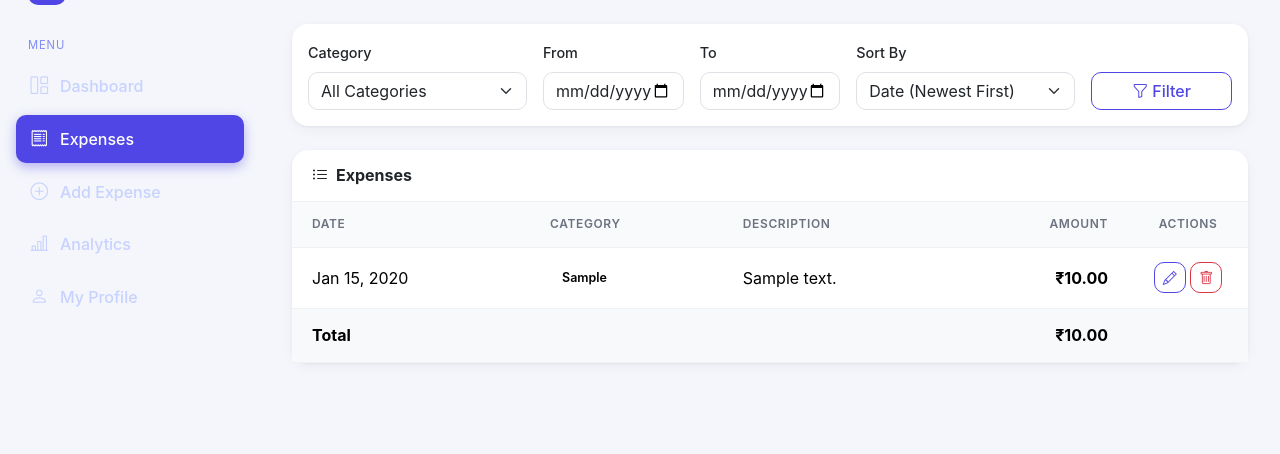
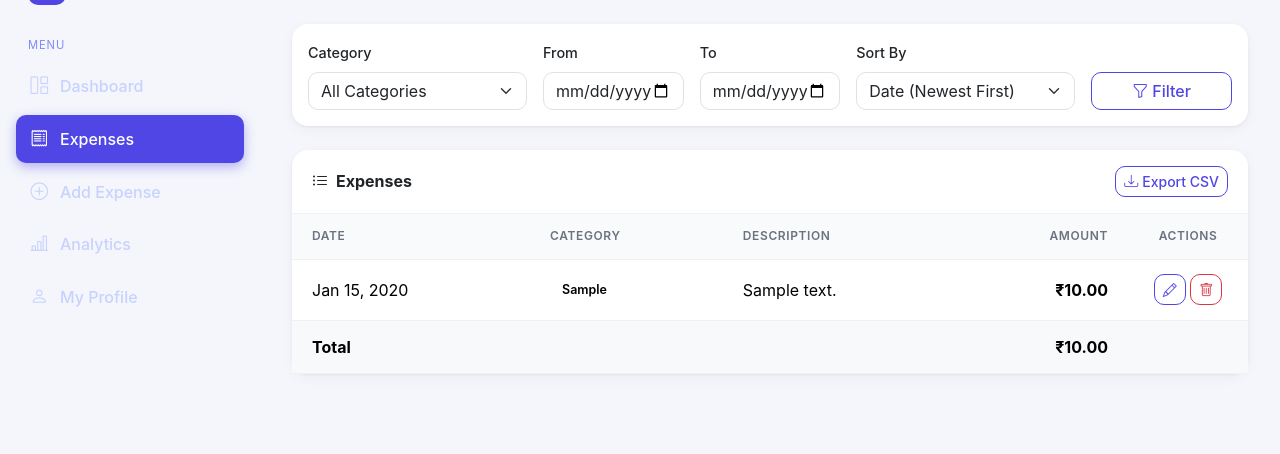
Before and after one commit to Shravz-55/expense-tracker, a Flask app: page /expenses in a window 1280 px wide. Shown: the part 57-511 px from the top of the page. Run offline with Flask 3, Linux system fonts and the light colour scheme; a user stored in the database is signed in; tables that the repository leaves empty hold one stand-in row (values such as "Sample post").

Commit message:
Add CSV export

```diff
--- a/app/expenses/routes.py
+++ b/app/expenses/routes.py
@@ -1,4 +1,6 @@
-from flask import render_template, redirect, url_for, flash, request, abort, jsonify
+import csv
+import io
+from flask import render_template, redirect, url_for, flash, request, abort, jsonify, Response
 from flask_login import login_required, current_user
 from datetime import datetime, date
 import calendar
@@ -63,6 +65,65 @@ def expense_list():
                            expenses=expenses,
                            form=form,
                            total_spending=total_spending)
+
+
+def _csv_safe(value):
+    """Stop spreadsheet apps from running text that starts like a formula."""
+    text = value or ''
+    if text and text[0] in ('=', '+', '-', '@'):
+        return "'" + text
+    return text
+
+
+@bp.route('/expenses/export')
+@login_required
+def export_csv():
+    """Download the expenses (with the same filters as the list page) as a CSV file."""
+    query = Expense.query.filter_by(user_id=current_user.id)
+
+    category = request.args.get('category', '')
+    start_date = request.args.get('start_date', '')
+    end_date = request.args.get('end_date', '')
+    sort_by = request.args.get('sort_by', 'date_desc')
+
+    if category:
+        query = query.filter_by(category=category)
+    if start_date:
+        try:
+            query = query.filter(Expense.date >= datetime.strptime(start_date, '%Y-%m-%d').date())
+        except ValueError:
+            pass
+    if end_date:
+        try:
+            query = query.filter(Expense.date <= datetime.strptime(end_date, '%Y-%m-%d').date())
+        except ValueError:
+            pass
+
+    if sort_by == 'date_asc':
+        query = query.order_by(Expense.date.asc())
+    elif sort_by == 'amount_desc':
+        query = query.order_by(Expense.amount.desc())
+    elif sort_by == 'amount_asc':
+        query = query.order_by(Expense.amount.asc())
+    else:
+        query = query.order_by(Expense.date.desc())
+
+    output = io.StringIO()
+    writer = csv.writer(output)
+    writer.writerow(['Date', 'Category', 'Description', 'Amount (INR)'])
+    for expense in query.all():
+        writer.writerow([
+            expense.date.isoformat(),
+            expense.category,
+            _csv_safe(expense.description),
+            f'{expense.amount:.2f}',
+        ])
+
+    # utf-8-sig adds a marker so Excel opens the file with the right encoding
+    data = output.getvalue().encode('utf-8-sig')
+    filename = f'expenses_{date.today().isoformat()}.csv'
+    return Response(data, mimetype='text/csv; charset=utf-8',
+                    headers={'Content-Disposition': f'attachment; filename={filename}'})
 
 
 @bp.route('/dashboard')
--- a/app/templates/expenses/list.html
+++ b/app/templates/expenses/list.html
@@ -41,8 +41,13 @@
 
 <!-- Expenses List -->
 <div class="card">
-    <div class="card-header">
+        <div class="card-header d-flex justify-content-between align-items-center">
         <h5 class="mb-0"><i class="bi bi-list-ul me-2"></i>Expenses</h5>
+        {% if expenses %}
+        <a href="{{ url_for('expenses.export_csv', **request.args.to_dict()) }}" class="btn btn-sm btn-outline-primary">
+            <i class="bi bi-download me-1"></i>Export CSV
+        </a>
+        {% endif %}
     </div>
     <div class="card-body p-0">
         {% if expenses %}
```
Also changed, not shown: app/auth/routes.py (line endings or trailing spaces).
